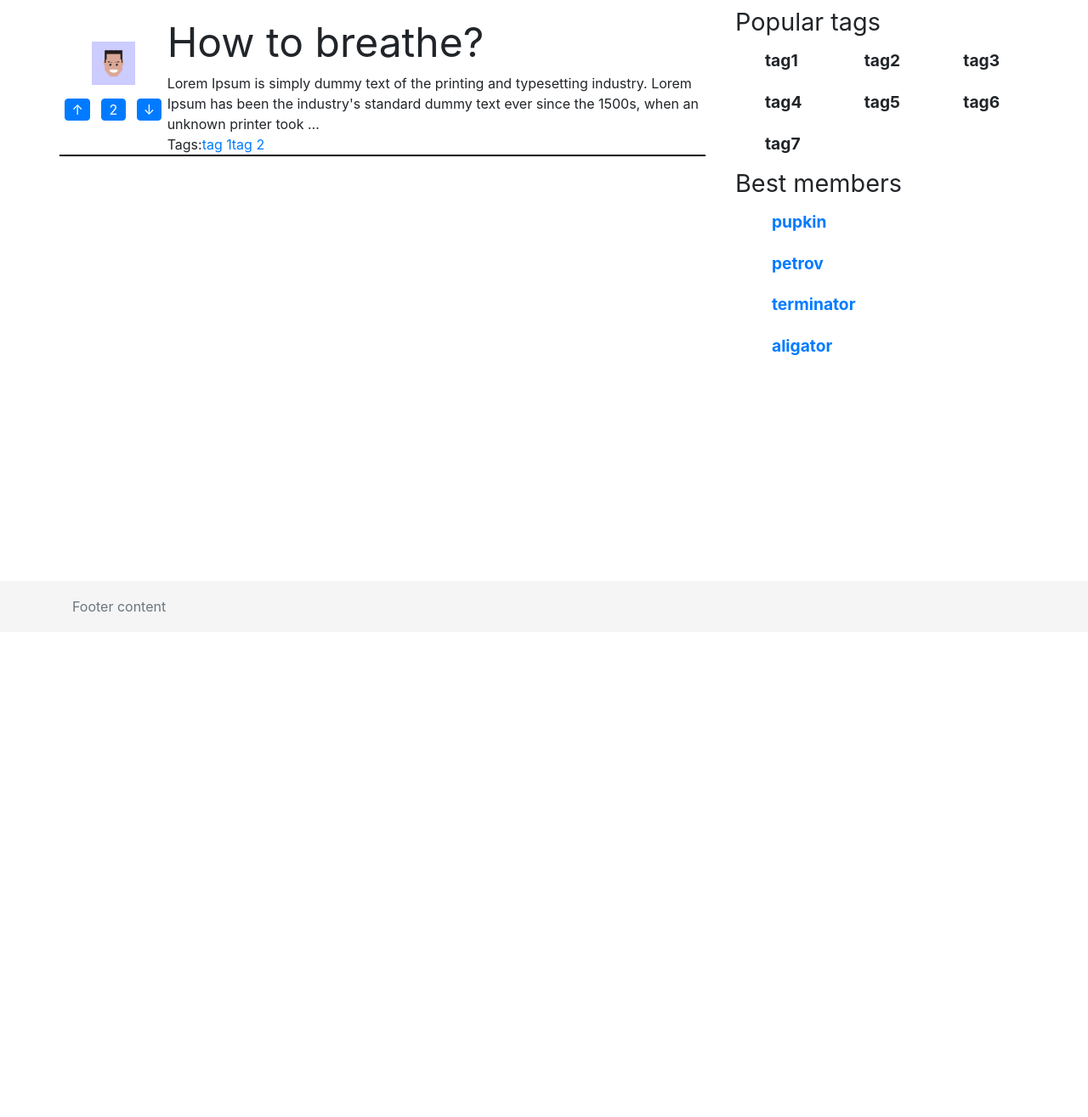
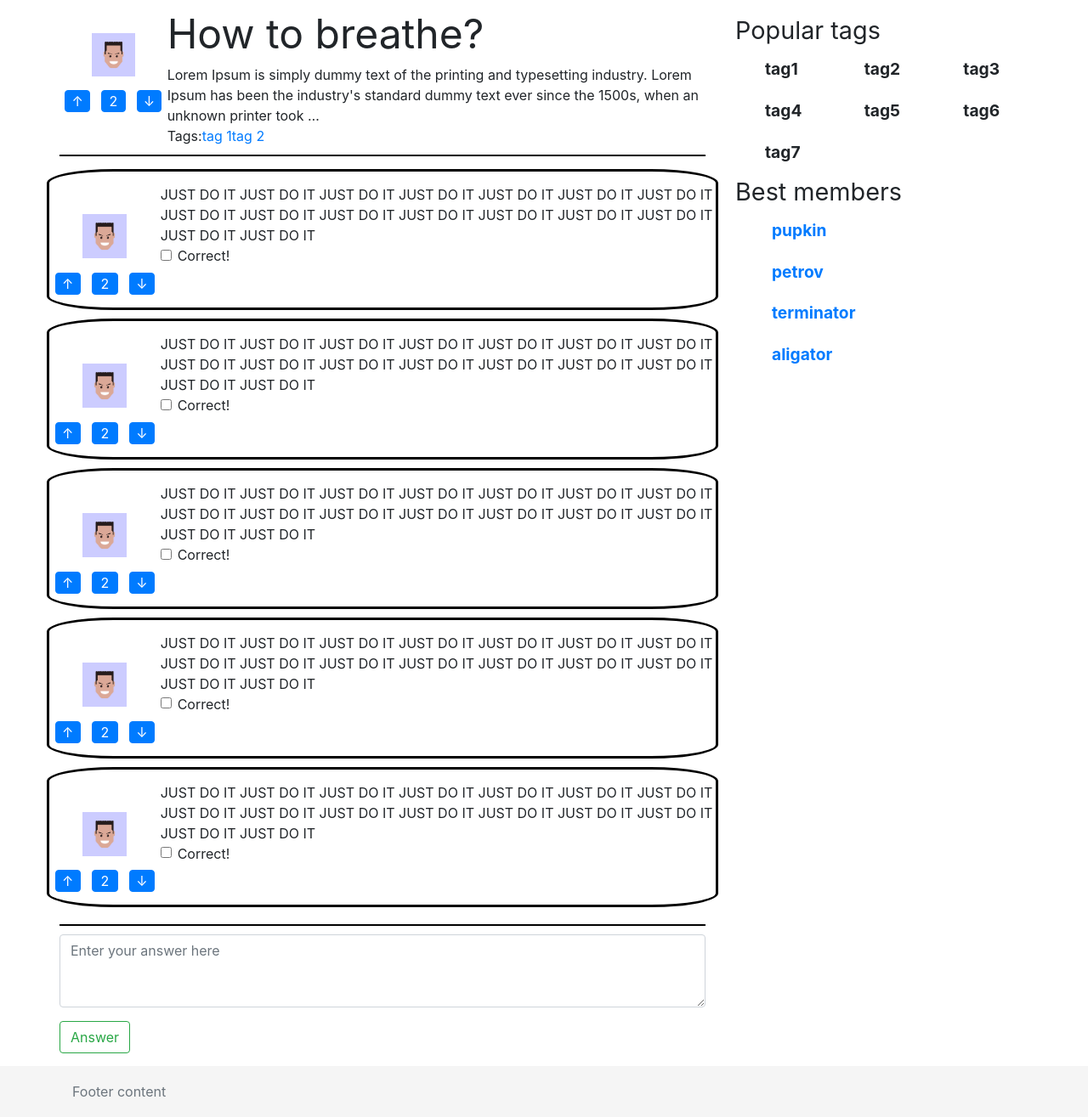
Before and after one commit to wonderf00l/web-park-vk-education, a Django app: page /question/1/ in a window 1280 px wide. Shown: the part 56-1371 px from the top of the page at 85% size. Before the commit the page ends 776 px from the top, so only its background shows below. Run offline with Django 4.2, Linux system fonts and the light colour scheme; some libraries are stand-ins or nearby versions.

Commit message:
done base question index htlm's

```diff
--- a/askme_zubkov/askme/static/askme/css/my.css
+++ b/askme_zubkov/askme/static/askme/css/my.css
@@ -127,6 +127,7 @@ header {
 .tags_header {
     font-size: 1.8rem;
     margin-bottom: 25px;
+    margin-top: 10px;
     margin-left: 35px;
 }
 
@@ -149,9 +150,31 @@ header {
 }
 
 .row.question_to_answer {
-    /* padding: 10px; */
     border-bottom: 2px solid black;
-    margin-top: 10px;
+    padding-bottom: 10px;
+    margin-bottom: 15px;
+}
+
+.row.answer {
+    border: 3px solid black;
+    border-radius: 10%;
+    padding: 15px;
+    margin-bottom: 10px;
+}
+
+.row.answers {
+    padding-bottom: 10px;
+    border-bottom: 2px solid black;
+    margin-bottom: 10px;
+}
+
+.row.answer_form {
+    margin-bottom: 15px;
+}
+
+.mb-3 {
+    display: block;
+    width: 100%;
 }
 
 /* .pages::before {
--- /dev/null
+++ b/askme_zubkov/askme/templates/askme/answer_item.html
@@ -0,0 +1,34 @@
+{% load static %}
+
+<div class="row answer_box">
+    <div class="col-2 avatar_box_outer">
+        <div class="row avatar_box">
+            <img class="avatar" src="{% static 'askme/img/avatar.png' %}">
+        </div>
+        <div class="row">
+            {% comment %} {% include "askme/rating_counter.html" %} {% endcomment %}
+            <div class="col-4 arrow-box">
+                <button type="button" class="btn btn-primary arrow">↑</button>
+            </div>
+            <div class="col-4 rate_box">
+                <button type="button" class="btn btn-primary rate">2</button>
+            </div>
+            <div class="col-4 arrow-box">
+                <button type="button" class="btn btn-primary arrow">↓</button>
+            </div>
+        </div>
+    </div>
+    <div class="col-10 q_content">
+        <div class="row">
+            {{ answer_content }}
+        </div>
+        <div class="row correct_check_box">
+            <div class="form-check">
+                <input class="form-check-input" type="checkbox" value="" id="flexCheckDefault">
+                <label class="form-check-label" for="flexCheckDefault">
+                    Correct!
+                </label>
+            </div>
+        </div>
+    </div>
+</div>
--- a/askme_zubkov/askme/templates/askme/question.html
+++ b/askme_zubkov/askme/templates/askme/question.html
@@ -40,6 +40,25 @@
                 </div>
             </div>
 
+            <div class="row answers">
+                {% for answer in answers %}
+                    <div class="row answer">
+                        {% include "askme/answer_item.html" %}
+                    </div>
+                {% endfor %}
+            </div>
+
+            <div class="row answer_form">
+                <div class="mb-3">
+                    <textarea class="form-control" id="exampleFormControlTextarea1" rows="3" placeholder="Enter your answer here"></textarea>
+                </div>
+
+                <button class="btn btn-outline-success" type="submit">Answer</button>
+
+            </div>
+
+
+
         </div>
 
         <div class="col-4">
--- a/askme_zubkov/askme/views.py
+++ b/askme_zubkov/askme/views.py
@@ -36,7 +36,9 @@ def question_page(request, question_id):
         "tags" : tags,
         "tags_len": range(len(tags) - 2),
         "best_members" : best_members,
-        "question_content" : "Lorem Ipsum is simply dummy text of the printing and typesetting industry. Lorem Ipsum has been the industry's standard dummy text ever since the 1500s, when an unknown printer took a galley of type and scrambled it to make a type specimen book. It has survived not only five centuries, but also the leap into electronic typesetting, remaining essentially unchanged. It was popularised in the 1960s with the release of Letraset sheets containing Lorem Ipsum passages, and more recently with desktop publishing software like Aldus PageMaker including versions of Lorem Ipsum."
+        "question_content" : "Lorem Ipsum is simply dummy text of the printing and typesetting industry. Lorem Ipsum has been the industry's standard dummy text ever since the 1500s, when an unknown printer took a galley of type and scrambled it to make a type specimen book. It has survived not only five centuries, but also the leap into electronic typesetting, remaining essentially unchanged. It was popularised in the 1960s with the release of Letraset sheets containing Lorem Ipsum passages, and more recently with desktop publishing software like Aldus PageMaker including versions of Lorem Ipsum.",
+        "answer_content" : "JUST DO IT JUST DO IT JUST DO IT JUST DO IT JUST DO IT JUST DO IT JUST DO IT JUST DO IT JUST DO IT JUST DO IT JUST DO IT JUST DO IT JUST DO IT JUST DO IT JUST DO IT JUST DO IT",
+        "answers" : range(5)
     }
     return render(request, 'askme/question.html', context=context)
 # request - HttpRequest(query, session info)
```
